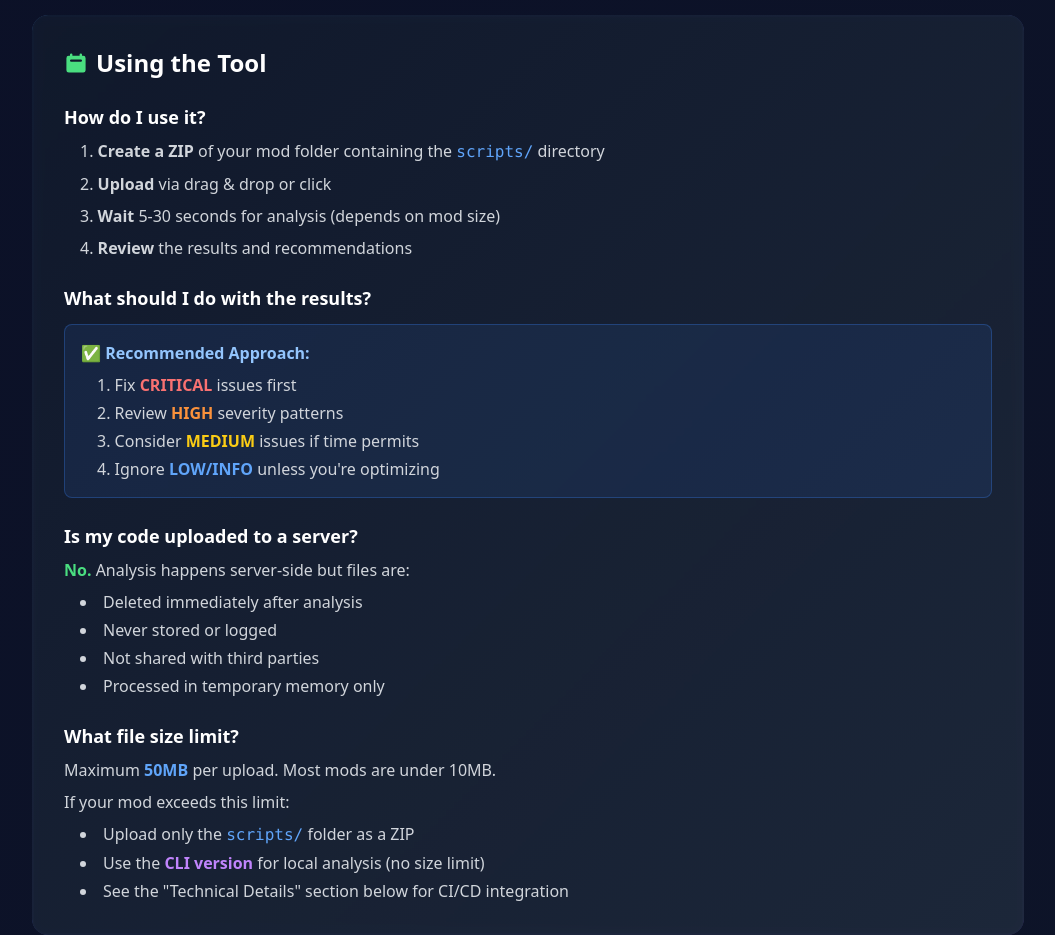
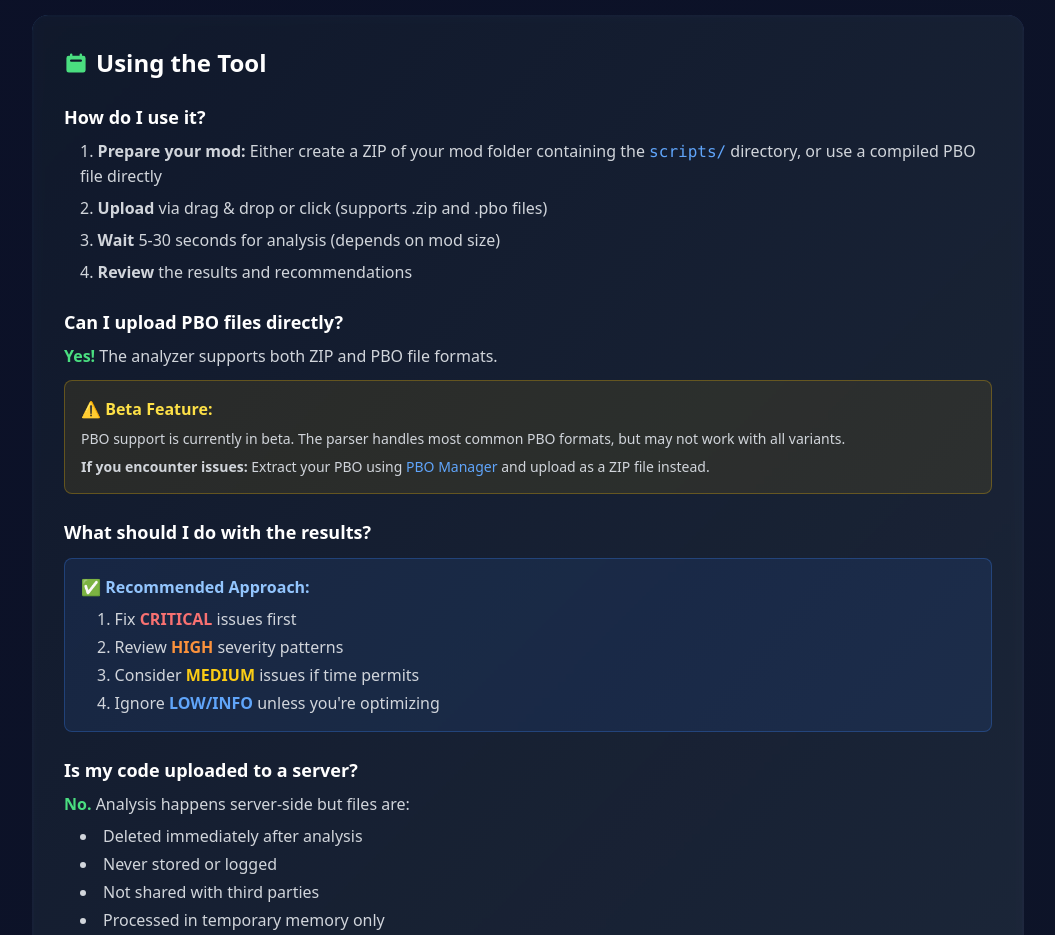
Before and after one commit to OzzieHouso/DayZModPerformanceAnalyzer, a website: page public/faq.html in a window 1280 px wide. Shown: the part 2140-3075 px from the top of the page, without its empty margins (112-1167 px from the left). Drawn offline with nearby package versions, Linux system fonts and the light colour scheme.

Commit message:
Update FAQ to include information for PBO Format

```diff
--- a/public/faq.html
+++ b/public/faq.html
@@ -222,11 +222,21 @@
                         <div>
                             <h3 class="text-lg font-semibold text-white mb-2">How do I use it?</h3>
                             <ol class="list-decimal list-inside text-gray-300 space-y-2 ml-4">
-                                <li><strong>Create a ZIP</strong> of your mod folder containing the <code class="text-blue-400">scripts/</code> directory</li>
-                                <li><strong>Upload</strong> via drag & drop or click</li>
+                                <li><strong>Prepare your mod:</strong> Either create a ZIP of your mod folder containing the <code class="text-blue-400">scripts/</code> directory, or use a compiled PBO file directly</li>
+                                <li><strong>Upload</strong> via drag & drop or click (supports .zip and .pbo files)</li>
                                 <li><strong>Wait</strong> 5-30 seconds for analysis (depends on mod size)</li>
                                 <li><strong>Review</strong> the results and recommendations</li>
                             </ol>
+                        </div>
+
+                        <div>
+                            <h3 class="text-lg font-semibold text-white mb-2">Can I upload PBO files directly?</h3>
+                            <p class="text-gray-300 mb-2"><strong class="text-green-400">Yes!</strong> The analyzer supports both ZIP and PBO file formats.</p>
+                            <div class="bg-yellow-500/10 border border-yellow-500/30 rounded-lg p-4 mt-3">
+                                <p class="text-yellow-300 font-semibold mb-2">⚠️ Beta Feature:</p>
+                                <p class="text-gray-300 text-sm mb-2">PBO support is currently in beta. The parser handles most common PBO formats, but may not work with all variants.</p>
+                                <p class="text-gray-300 text-sm"><strong>If you encounter issues:</strong> Extract your PBO using <a href="https://github.com/winseros/pboman3/releases" target="_blank" rel="noopener noreferrer" class="text-blue-400 hover:text-blue-300">PBO Manager</a> and upload as a ZIP file instead.</p>
+                            </div>
                         </div>
 
                         <div>
```
